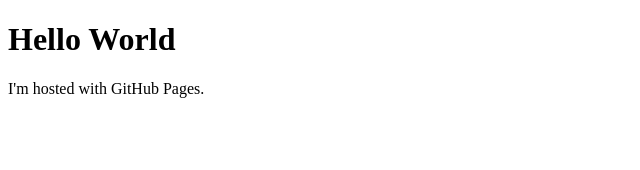
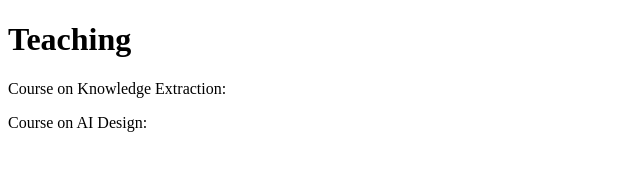
Before and after one commit to reliableai/reliableai.github.io, a plain HTML site: page index.html in a window 1280 px wide. Shown: the whole page, without its empty margins (0-640 px from the left). Drawn offline with Linux system fonts and the light colour scheme.

Commit message:
Update index.html

```diff
--- a/index.html
+++ b/index.html
@@ -3,7 +3,11 @@
 <head>
     <title>Reliable AI</title>
 <body>
-<h1>Hello World</h1>
-<p>I'm hosted with GitHub Pages.</p>
+<h1>Teaching</h1>
+<p>Course on Knowledge Extraction: <a href="https://reliableai.github.io/Sherlock/"> </a></p>
+<p>Course on AI Design: <a href="https://reliableai.github.io/ai-design/"> </a></p>
+
+
+
 </body>
 </html>
```
